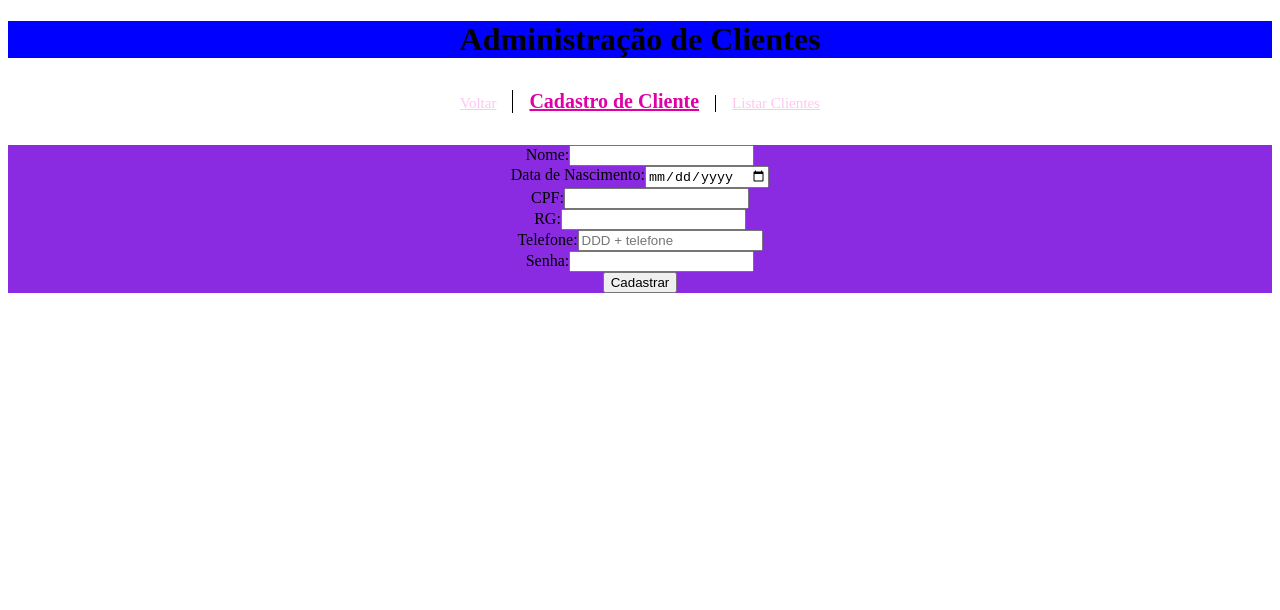
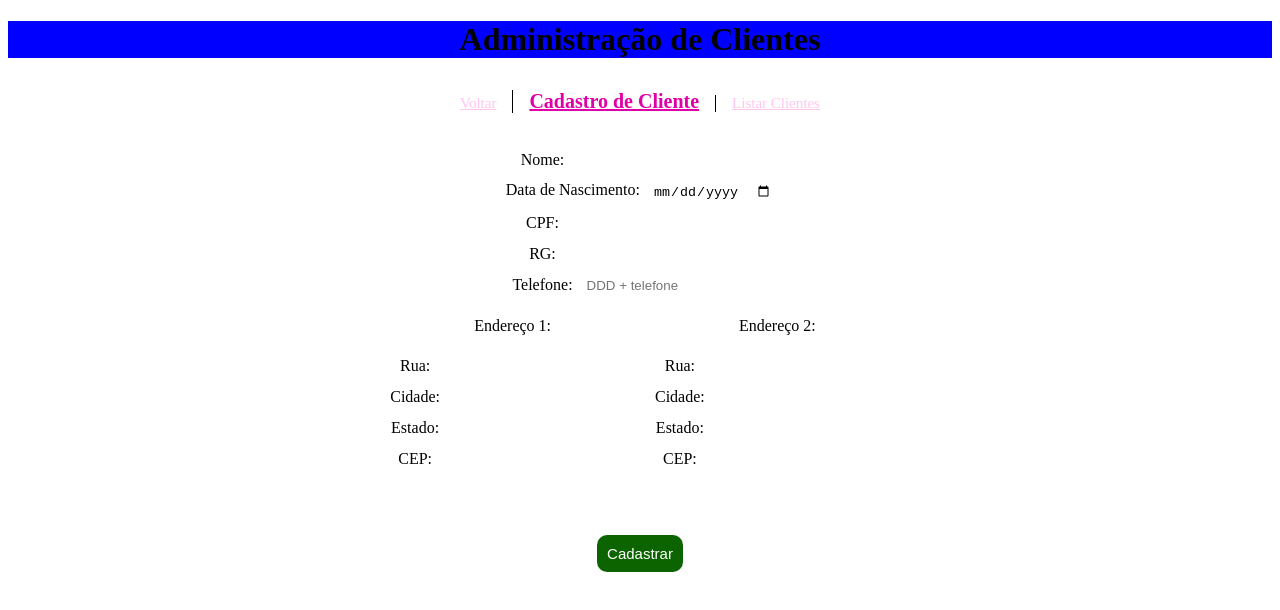
Before and after one commit to sophiesantana/gerenciador-clientes, a Vue app in the folder frontend/: page /sign-in-costumer in a window 1280 px wide. Shown: the top 610 px of the page. Built offline with nearby package versions, Linux system fonts and the light colour scheme.

Commit message:
feat/frontend: adiciona campos de endereço no form de criar clientes

```diff
--- a/frontend/src/components/SignUpCostumer.vue
+++ b/frontend/src/components/SignUpCostumer.vue
@@ -1,34 +1,71 @@
 <template>
   <form action="" id="form">
     <div id="container">
-      <div>
+      <div class="item">
         <label for="nome">Nome:</label>
         <input type="text" name="nome">
       </div>
 
-      <div>
+      <div class="item">
         <label for="data">Data de Nascimento:</label>
         <input type="date" name="data">
       </div>
 
-      <div>
+      <div class="item">
         <label for="cpf">CPF:</label>
         <input type="number" name="cpf">
       </div>
 
-      <div>
+      <div class="item">
         <label for="rg">RG:</label>
         <input type="number" name="rg">
       </div>
 
-      <div>
+      <div class="item">
         <label for="telefone">Telefone:</label>
         <input type="number" name="telefone" placeholder="DDD + telefone">
       </div>
 
-      <div>
-        <label for="password">Senha:</label>
-        <input type="password" name="password">
+      <div id="adresses">
+        <div class="adress">
+          <p>Endereço 1:</p>
+          <div class="item">
+            <label for="street">Rua:</label>
+            <input type="text" name="street">
+          </div>
+          <div class="item">
+            <label for="city">Cidade:</label>
+            <input type="text" name="city">
+          </div>
+          <div class="item">
+            <label for="state">Estado:</label>
+            <input type="text" name="state">
+          </div>
+          <div class="item">
+            <label for="postal-code">CEP:</label>
+            <input type="text" name="postal-code">
+          </div>
+        </div>
+
+        <div class="adress">
+          <p>Endereço 2:</p>
+          <div class="item">
+            <label for="street">Rua:</label>
+            <input type="text" name="street">
+          </div>
+          <div class="item">
+            <label for="city">Cidade:</label>
+            <input type="text" name="city">
+          </div>
+          <div class="item">
+            <label for="state">Estado:</label>
+            <input type="text" name="state">
+          </div>
+          <div class="item">
+            <label for="postal-code">CEP:</label>
+            <input type="text" name="postal-code">
+          </div>
+        </div>
       </div>
 
       <div>
@@ -41,13 +78,54 @@
 <style scoped>
 
 #form {
-  background-color: blueviolet;
   text-align: center;
+  width: 60%;
+  height: 100%;
+  display: flex;
+  margin: auto;
 }
 
 #container {
   display: flex;
   flex-direction: column;
+  margin: auto;
+}
+
+#adresses {
+  display: flex;
+  flex-direction: row;
+  justify-content: center;
+}
+
+.adress {
+  display: flex;
+  flex-direction: column;
+  width: 50%;
+  margin-left: 10px;
+}
+.item {
+  margin: 5px;
+}
+
+.item > input {
+  margin-left: 10px;
+  border-radius: 10px;
+  border-color: transparent;
+}
+
+button {
+  margin: 60px;
+  background-color: rgb(12, 100, 0);
+  font-size: 15px;
+  color: white;
+  padding: 10px;
+  border-radius: 10px;
+  border: none;
+  cursor: pointer;
+}
+
+button:hover {
+  background-color: rgb(223, 0, 167);
 }
 
 </style>
```
